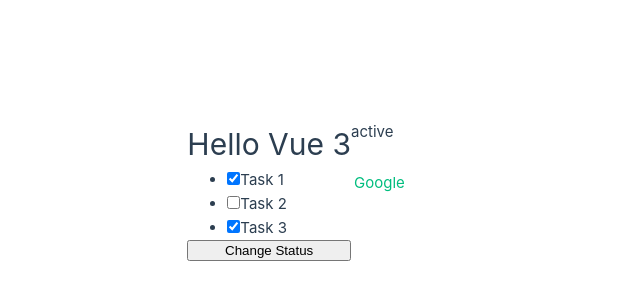
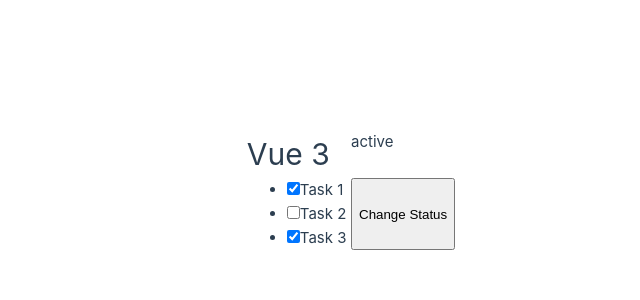
Before and after one commit to TeodorWolski/Vue-app, a Vue app: page / in a window 1280 px wide. Shown: the part 210-510 px from the top of the page, without its empty margins (289-929 px from the left). Built offline with nearby package versions, Linux system fonts and the light colour scheme.

Commit message:
chore: Composition API

```diff
--- a/src/App.vue
+++ b/src/App.vue
@@ -1,28 +1,16 @@
-<script>
-export default {
-  data() {
-    return {
-      name: 'Hello Vue 3',
-      status: 'active',
-      tasks: [
-        { id: 1, title: 'Task 1', isCompleted: true },
-        { id: 2, title: 'Task 2', isCompleted: false },
-        { id: 3, title: 'Task 3', isCompleted: true }
-      ],
-      link: 'https://www.google.com'
-    }
-  },
-  methods: {
-    changeStatus() {
-      if (this.status === 'active') {
-        this.status = 'pending'
-      } else if (this.status === 'pending') {
-        this.status = 'inactive'
-      } else {
-        this.status = 'active'
-      }
-    }
-  }
+<script setup>
+import { ref } from 'vue'
+
+const name = ref('Vue 3')
+const status = ref('active')
+const tasks = ref([
+  { id: 1, title: 'Task 1', isCompleted: true },
+  { id: 2, title: 'Task 2', isCompleted: false },
+  { id: 3, title: 'Task 3', isCompleted: true }
+])
+
+const changeStatus = () => {
+  status.value = status.value === 'active' ? 'inactive' : 'active'
 }
 </script>
 
@@ -37,6 +25,6 @@
       <span :class="{ 'is-completed': task.isCompleted }">{{ task.title }}</span>
     </li>
   </ul>
-  <a :href="link">Google</a>
+
   <button @click="changeStatus">Change Status</button>
 </template>
```
